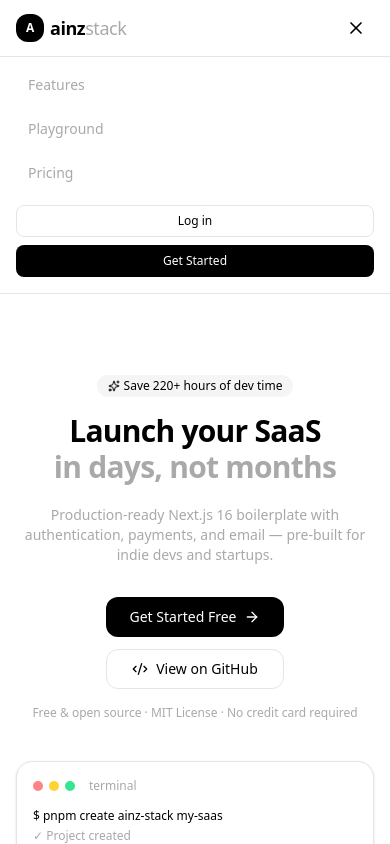
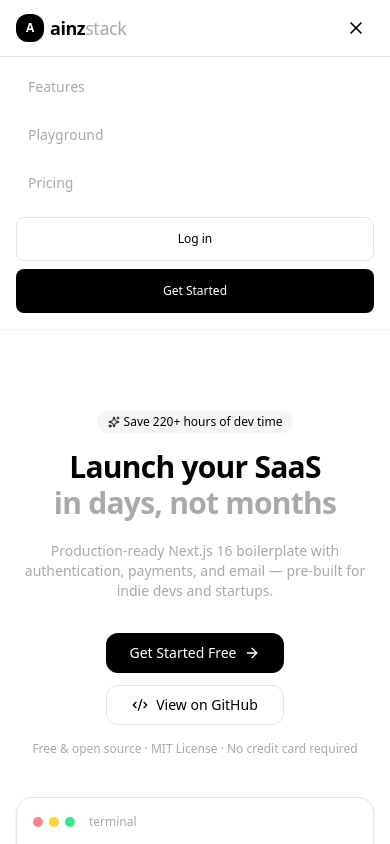
Before and after one commit to JCFcodex/ainz-stack, a Next.js app: page / in a window 390 px wide. Both pictures are taken after a click on the button 356 px from the left and 28 px from the top of the page. Shown: the top 844 px of the page. Built offline with nearby package versions, Linux system fonts and the light colour scheme.

Commit message:
`tweak: polish navigation and layout component aesthetics`

```diff
--- a/src/components/footer.tsx
+++ b/src/components/footer.tsx
@@ -62,8 +62,8 @@ function FooterLinks({ links }: { links: FooterLink[] }) {
 export function Footer() {
   return (
     <footer className="border-t border-border bg-background">
-      <div className="mx-auto max-w-6xl px-4 py-10 sm:px-6">
-        <div className="grid grid-cols-2 gap-8 md:grid-cols-4">
+      <div className="mx-auto max-w-6xl px-4 py-14 sm:px-6">
+        <div className="grid grid-cols-2 gap-10 md:grid-cols-4">
           <div className="col-span-2 md:col-span-1">
             <Logo size="sm" />
             <p className="mt-3 text-xs leading-relaxed text-muted-foreground">
--- a/src/components/navbar.tsx
+++ b/src/components/navbar.tsx
@@ -20,7 +20,7 @@ export function Navbar() {
   const [mobileOpen, setMobileOpen] = useState(false);
 
   return (
-    <header className="sticky top-0 z-50 w-full border-b border-border bg-background/80 backdrop-blur-md">
+    <header className="sticky top-0 z-50 w-full border-b border-border/50 bg-background/60 backdrop-blur-xl backdrop-saturate-[1.8]">
       <nav className="mx-auto flex h-14 max-w-6xl items-center justify-between px-4 sm:px-6">
         {/* Logo */}
         <Logo size="md" />
@@ -83,7 +83,7 @@ export function Navbar() {
                   onClick={() => setMobileOpen(false)}
                   aria-current={pathname === link.href ? "page" : undefined}
                   className={cn(
-                    "rounded-lg px-3 py-2.5 text-sm font-medium transition-colors hover:bg-accent",
+                    "min-h-11 rounded-lg px-3 py-3 text-sm font-medium transition-colors hover:bg-accent active:bg-accent",
                     pathname === link.href
                       ? "text-foreground"
                       : "text-muted-foreground",
@@ -93,10 +93,10 @@ export function Navbar() {
                 </Link>
               ))}
               <div className="mt-2 flex flex-col gap-2">
-                <Button variant="outline" size="sm" asChild>
+                <Button variant="outline" size="sm" className="min-h-11" asChild>
                   <Link href="/login">Log in</Link>
                 </Button>
-                <Button size="sm" asChild>
+                <Button size="sm" className="min-h-11" asChild>
                   <Link href="/signup">Get Started</Link>
                 </Button>
               </div>
--- a/src/components/sidebar.tsx
+++ b/src/components/sidebar.tsx
@@ -54,7 +54,7 @@ export function Sidebar({ onNavigate, isMobile = false }: SidebarProps) {
   return (
     <aside
       className={cn(
-        "flex h-screen flex-col border-r border-sidebar-border bg-sidebar transition-all duration-300",
+        "flex h-screen flex-col border-r border-sidebar-border bg-sidebar transition-all duration-300 md:shadow-[1px_0_3px_rgba(0,0,0,0.04)]",
         isCollapsed ? "w-16" : "w-56",
       )}
     >
```
